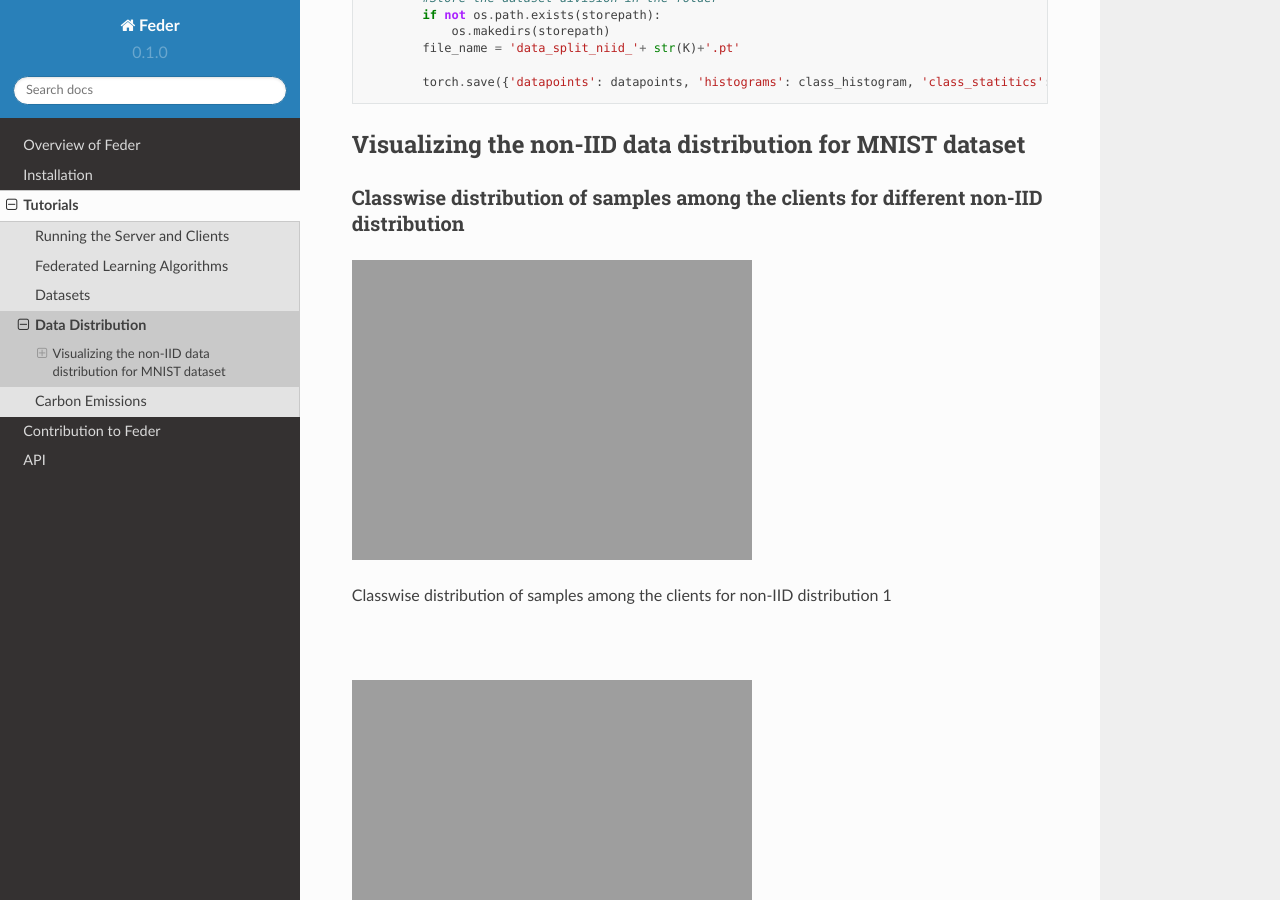
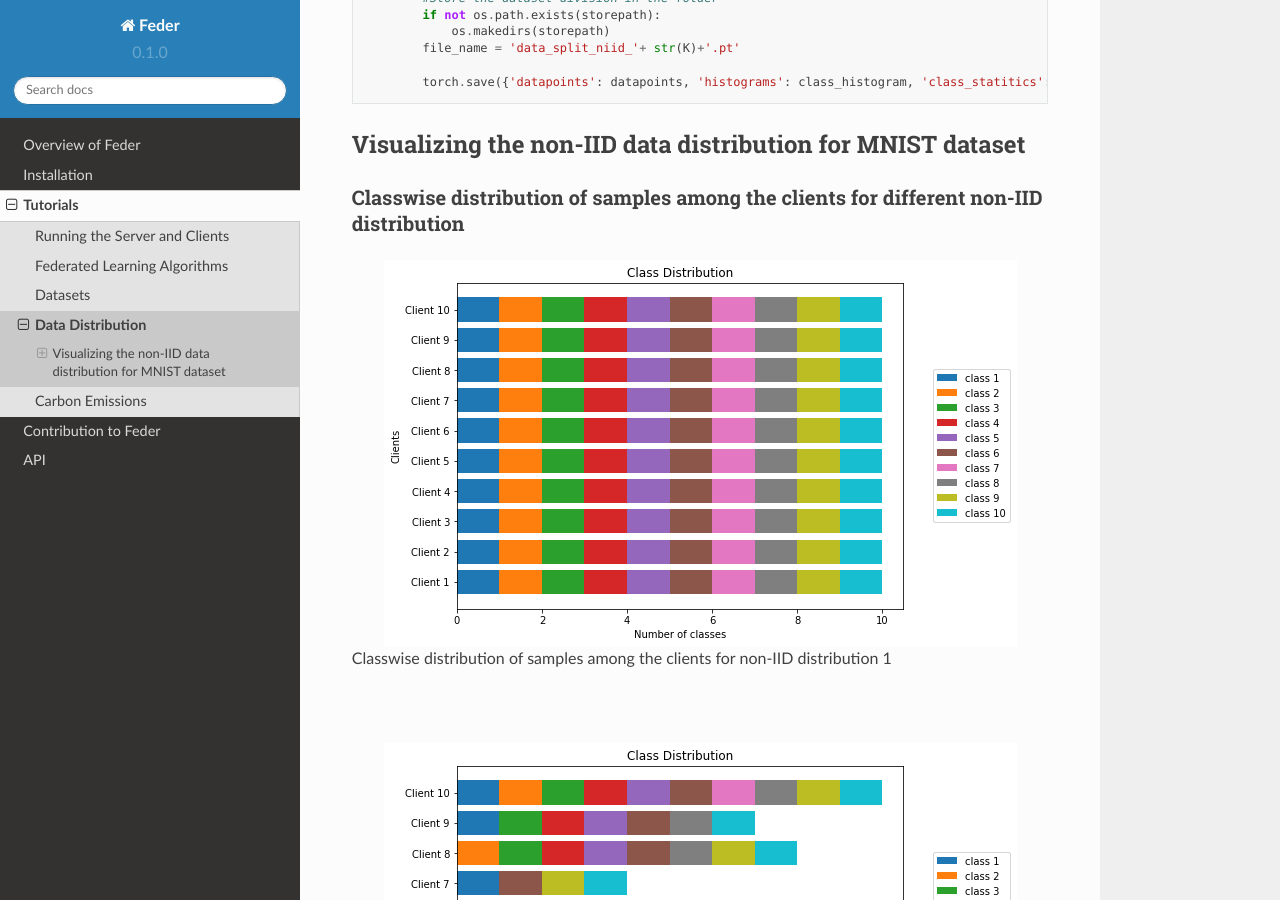
Before and after one commit to Kasliwal17/Feder, a Sphinx documentation site: the page built from docs/source/tutorials/data_distribution.rst, in a window 1280 px wide and 900 px high, scrolled down 1822 px. Built offline with Sphinx 7.4.7 and the Read the Docs theme 2.0.0, drawn with Linux system fonts in a browser that asks for light colours.

Commit message:
Update data_distribution.rst

```diff
--- a/docs/source/tutorials/data_distribution.rst
+++ b/docs/source/tutorials/data_distribution.rst
@@ -111,35 +111,35 @@
 ~~~~~~~~~~~~~~~~~~~~~~~~~~~~~~~~~~~~~~~~~~~~~~~~~~~~~~~~~~~~~~~~~~~~~~~~~~~~~~~~~~~~~~
 
 .. figure:: ../../imgs/class_stats_0.png
-    align: center
+    :align: center
 
 Classwise distribution of samples among the clients for non-IID distribution 1
 
 |
 
 .. figure:: ../../imgs/class_stats_1.png
-    align: center
+    :align: center
 
 Classwise distribution of samples among the clients for non-IID distribution 2
 
 |
 
 .. figure:: ../../imgs/class_stats_2.png
-    align: center
+    :align: center
 
 Classwise distribution of samples among the clients for non-IID distribution 3
 
 |
 
 .. figure:: ../../imgs/class_stats_3.png
-    align: center
+    :align: center
 
 Classwise distribution of samples among the clients for non-IID distribution 4
 
 |
 
 .. figure:: ../../imgs/class_stats_4.png
-    align: center
+    :align: center
 
 Classwise distribution of samples among the clients for non-IID distribution 5
 
@@ -149,34 +149,34 @@
 ~~~~~~~~~~~~~~~~~~~~~~~~~~~~~~~~~~~~~~~~~~~~~~~~~~~~~~~~~~~~~~~~~~~~~~~~~~~~~~~~~~~~~~
 
 .. figure:: ../../imgs/sample_stats_0.png
-    align: center
+    :align: center
 
 Samplewise distribution of samples among the clients for non-IID distribution 1
 
 |
 
 .. figure:: ../../imgs/sample_stats_1.png
-    align: center
+    :align: center
 
 Samplewise distribution of samples among the clients for non-IID distribution 2
 
 |
 
 .. figure:: ../../imgs/sample_stats_2.png
-    align: center
+    :align: center
 
 Samplewise distribution of samples among the clients for non-IID distribution 3
 
 |
 
 .. figure:: ../../imgs/sample_stats_3.png
-    align: center
+    :align: center
 
 Samplewise distribution of samples among the clients for non-IID distribution 4
 
 |
 
 .. figure:: ../../imgs/sample_stats_4.png
-    align: center
+    :align: center
 
     Samplewise distribution of samples among the clients for non-IID distribution 5
```
